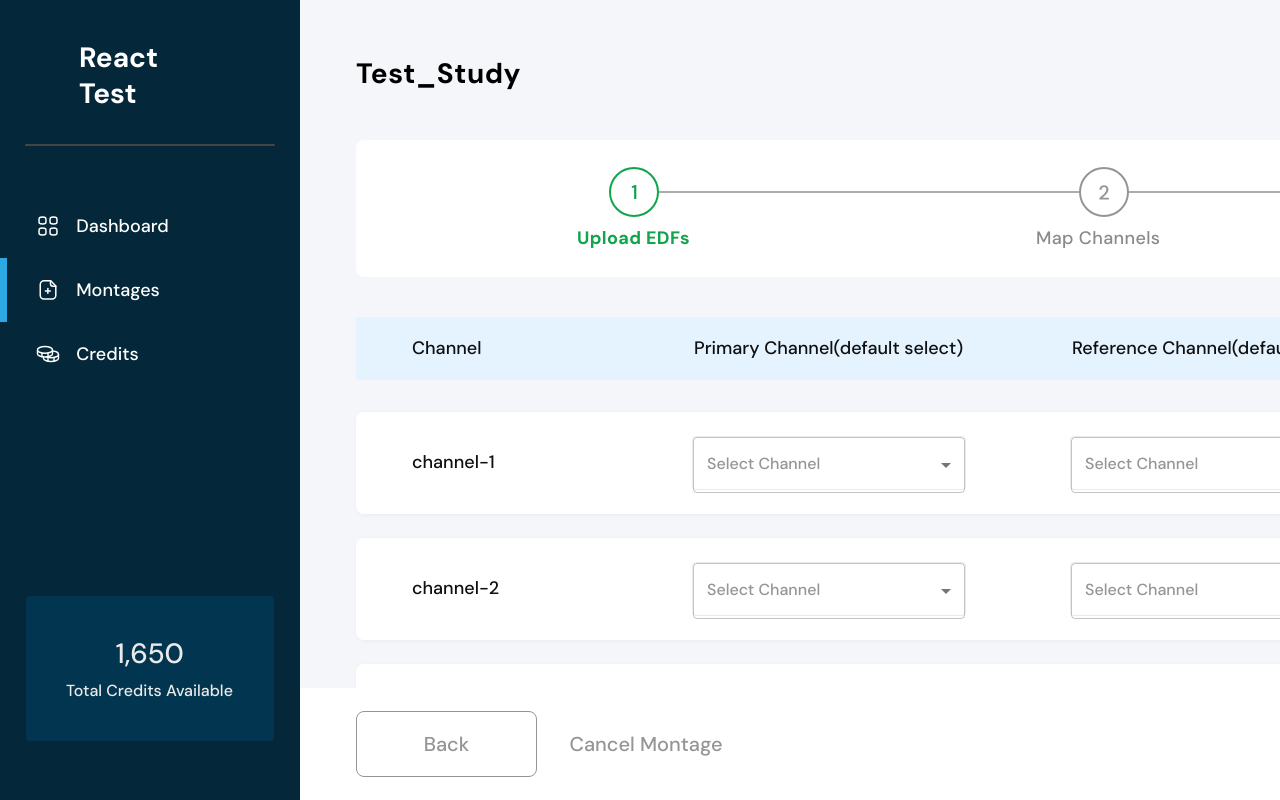
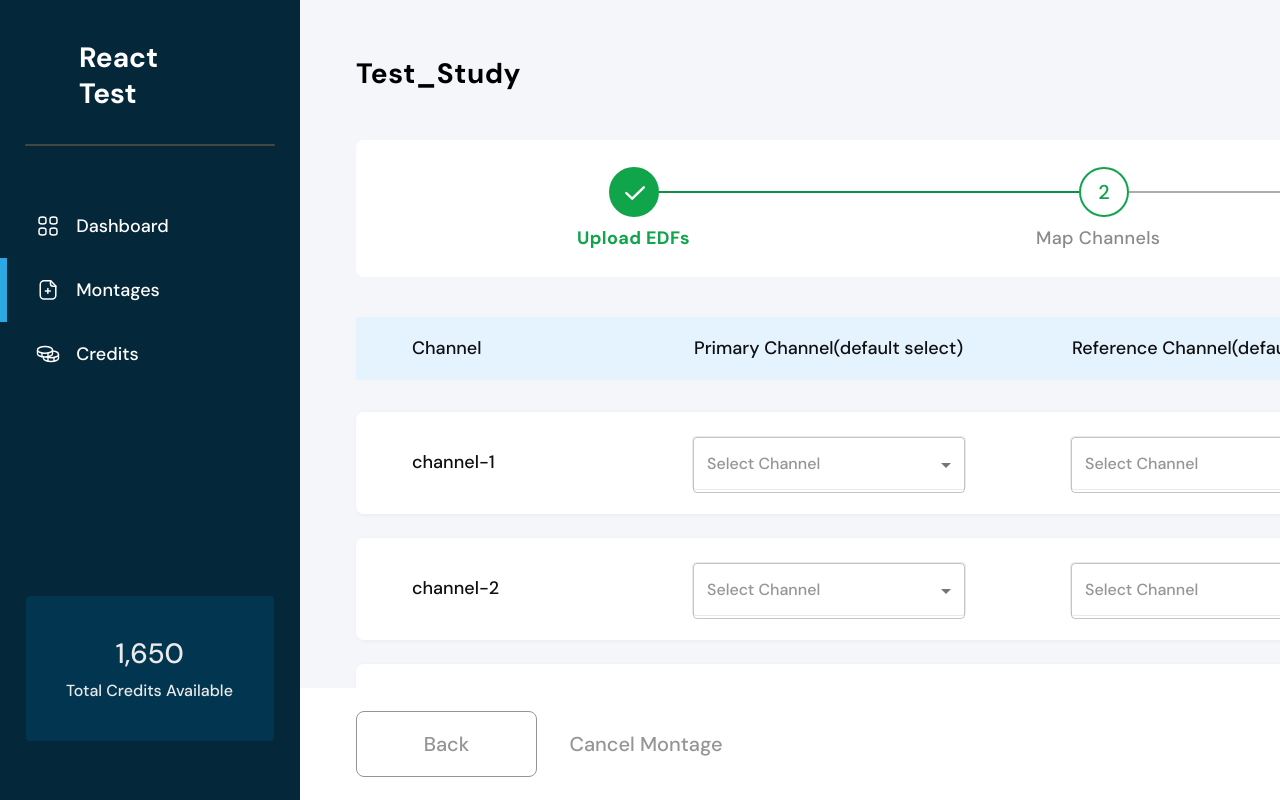
Before and after one commit to tsongtheng/React-Test-Application, a React (Create React App) app: page /channels in a window 1280 px wide. Shown: the top 800 px of the page. Built offline with nearby package versions, Linux system fonts and the light colour scheme.

Commit message:
update 'ProgressIndicator' file.

```diff
--- a/src/assets/icons/ContentIcons.js
+++ b/src/assets/icons/ContentIcons.js
@@ -209,6 +209,31 @@ const ProgressIndicatorTick = () => {
   );
 };
 
+const ProgressIndicatorIconGreen2 = () => {
+  return (
+    <svg
+      width="50"
+      height="50"
+      viewBox="0 0 50 50"
+      fill="none"
+      xmlns="http://www.w3.org/2000/svg"
+    >
+      <circle
+        cx="25"
+        cy="25"
+        r="24"
+        fill="white"
+        stroke="#10A44B"
+        strokeWidth="2"
+      />
+      <path
+        d="M20.4173 32V30.48C21.324 29.76 22.1907 29.0333 23.0173 28.3C23.844 27.5667 24.5773 26.8467 25.2173 26.14C25.8707 25.42 26.384 24.72 26.7573 24.04C27.1307 23.3467 27.3173 22.68 27.3173 22.04C27.3173 21.6133 27.244 21.2133 27.0973 20.84C26.9507 20.4533 26.7107 20.1467 26.3773 19.92C26.044 19.68 25.5973 19.56 25.0373 19.56C24.1973 19.56 23.564 19.8267 23.1373 20.36C22.724 20.8933 22.524 21.5333 22.5373 22.28H20.4773C20.4907 21.2933 20.6973 20.4667 21.0973 19.8C21.5107 19.1333 22.0573 18.6267 22.7373 18.28C23.4307 17.9333 24.2107 17.76 25.0773 17.76C26.3973 17.76 27.4507 18.1333 28.2373 18.88C29.0373 19.6133 29.4373 20.64 29.4373 21.96C29.4373 22.7467 29.244 23.5267 28.8573 24.3C28.484 25.0733 27.9907 25.82 27.3773 26.54C26.7773 27.2467 26.1307 27.9133 25.4373 28.54C24.744 29.1667 24.084 29.7333 23.4573 30.24H29.8573V32H20.4173Z"
+        fill="#10A44B"
+      />
+    </svg>
+  );
+};
+
 const CheckboxIcon = () => {
   return (
     <svg
@@ -290,6 +315,7 @@ export {
   ProgressIndicatorNumber3,
   UploadFileIcon,
   ProgressIndicatorTick,
+  ProgressIndicatorIconGreen2,
   CheckboxIcon,
   DeleteIcon,
 };
--- a/src/components/progressIndicator/ProgressIndicator.jsx
+++ b/src/components/progressIndicator/ProgressIndicator.jsx
@@ -10,10 +10,12 @@ import {
 } from "@mui/material";
 import {
   ProgressIndicatorIconGreen,
+  ProgressIndicatorIconGreen2,
   ProgressIndicatorIconGrey,
   ProgressIndicatorNumber1,
   ProgressIndicatorNumber2,
   ProgressIndicatorNumber3,
+  ProgressIndicatorTick,
 } from "../../assets/icons/ContentIcons";
 import { useMatch } from "react-router-dom";
 
@@ -24,7 +26,7 @@ const ProgressIndicatorDescription = [
 ];
 function ProgressIndicator() {
   const isChannelPage = useMatch("/channels");
-  console.log("matches", isChannelPage);
+  // console.log("matches", isChannelPage);
 
   return (
     <Box
@@ -46,10 +48,18 @@ function ProgressIndicator() {
         >
           <ListItem disablePadding sx={{ justifyContent: "space-between" }}>
             <ListItemIcon sx={{ minWidth: "50px" }}>
-              <ProgressIndicatorIconGreen />
+              {isChannelPage ? (
+                <ProgressIndicatorTick />
+              ) : (
+                <ProgressIndicatorIconGreen />
+              )}
             </ListItemIcon>
             <ListItemIcon sx={{ minWidth: "50px" }}>
-              <ProgressIndicatorIconGrey />
+              {isChannelPage ? (
+                <ProgressIndicatorIconGreen2 />
+              ) : (
+                <ProgressIndicatorIconGrey />
+              )}
             </ListItemIcon>
             <ListItemIcon sx={{ minWidth: "50px" }}>
               <ProgressIndicatorIconGrey />
@@ -74,10 +84,10 @@ function ProgressIndicator() {
         >
           <ListItem disablePadding sx={{ justifyContent: "space-between" }}>
             <ListItemIcon sx={{ minWidth: "7px" }}>
-              <ProgressIndicatorNumber1 />
+              {!isChannelPage && <ProgressIndicatorNumber1 />}
             </ListItemIcon>
             <ListItemIcon sx={{ minWidth: "7px" }}>
-              <ProgressIndicatorNumber2 />
+              {!isChannelPage && <ProgressIndicatorNumber2 />}
             </ListItemIcon>
             <ListItemIcon sx={{ minWidth: "7px" }}>
               <ProgressIndicatorNumber3 />
@@ -96,7 +106,8 @@ function ProgressIndicator() {
           variant="fullWidth"
           width="420px"
           sx={{
-            backgroundColor: "#C4C4C4",
+            backgroundColor: isChannelPage ? "#10A44B" : "#C4C4C4",
+            // backgroundColor: "#C4C4C4",
             borderWidth: ".5px",
           }}
         />
```
